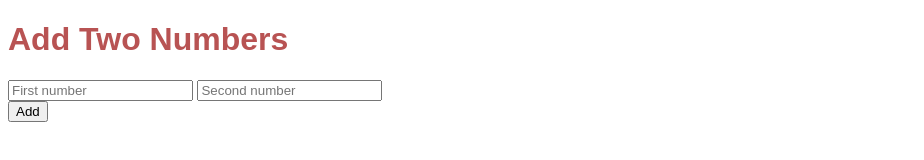
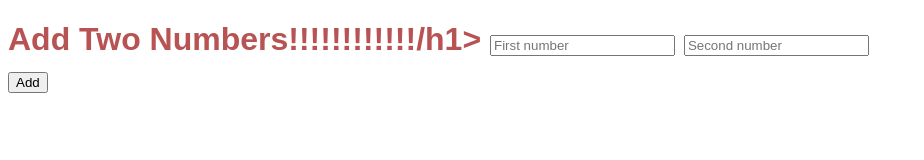
Before and after one commit to cse110-sp25-group-10/10x-Speech, a website with bundled scripts: page index.html in a window 1280 px wide. Shown: the whole page, without its empty margins (0-924 px from the left). Built offline with nearby package versions, Linux system fonts and the light colour scheme.

Commit message:
important fix

```diff
--- a/index.html
+++ b/index.html
@@ -7,7 +7,7 @@
         <script type="module" src="scripts/script.js"></script>
     </head>
     <body>
-        <h1>Add Two Numbers</h1>
+        <h1>Add Two Numbers!!!!!!!!!!!!/h1>
         <input id="num1" placeholder="First number">
         <input id="num2" placeholder="Second number">
         <br>
```
